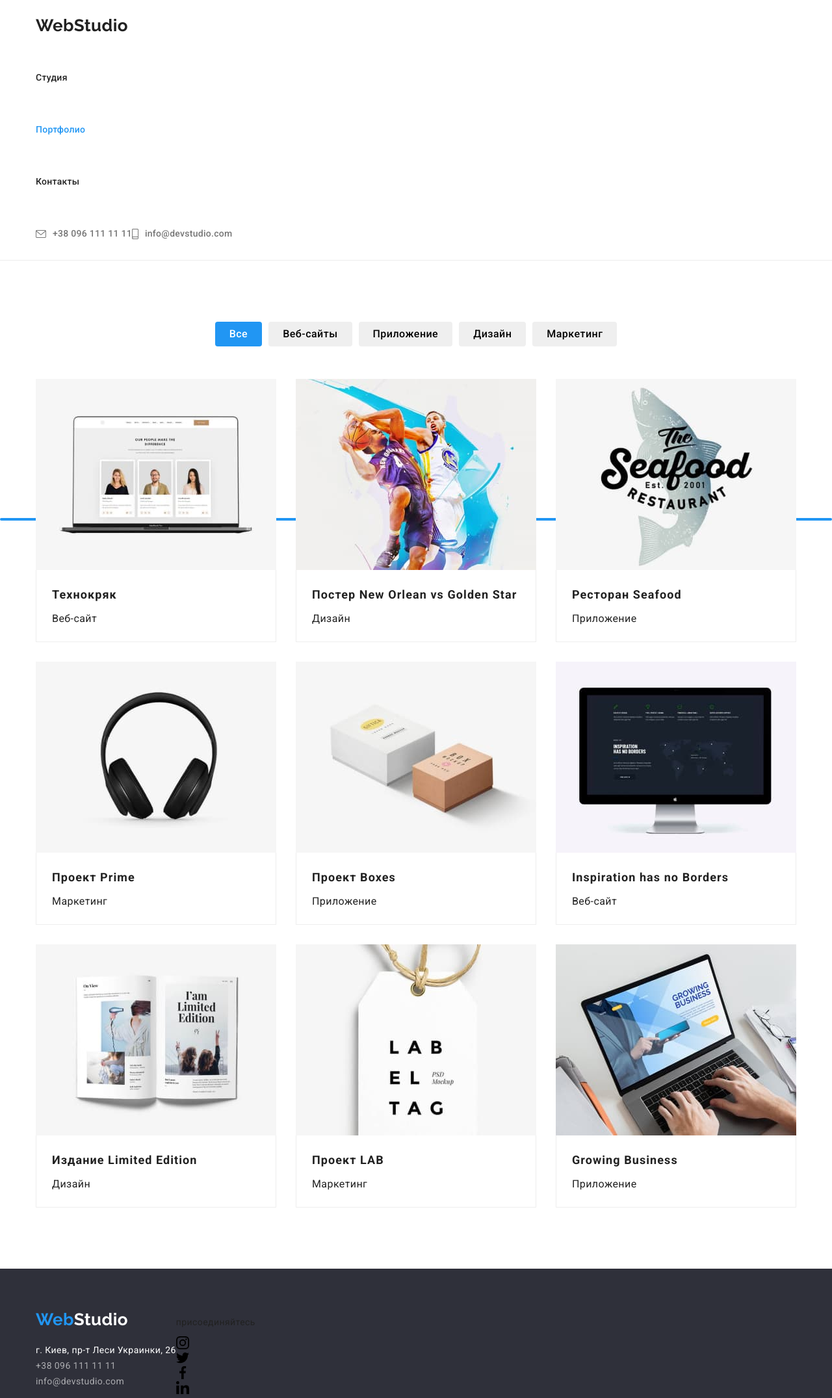
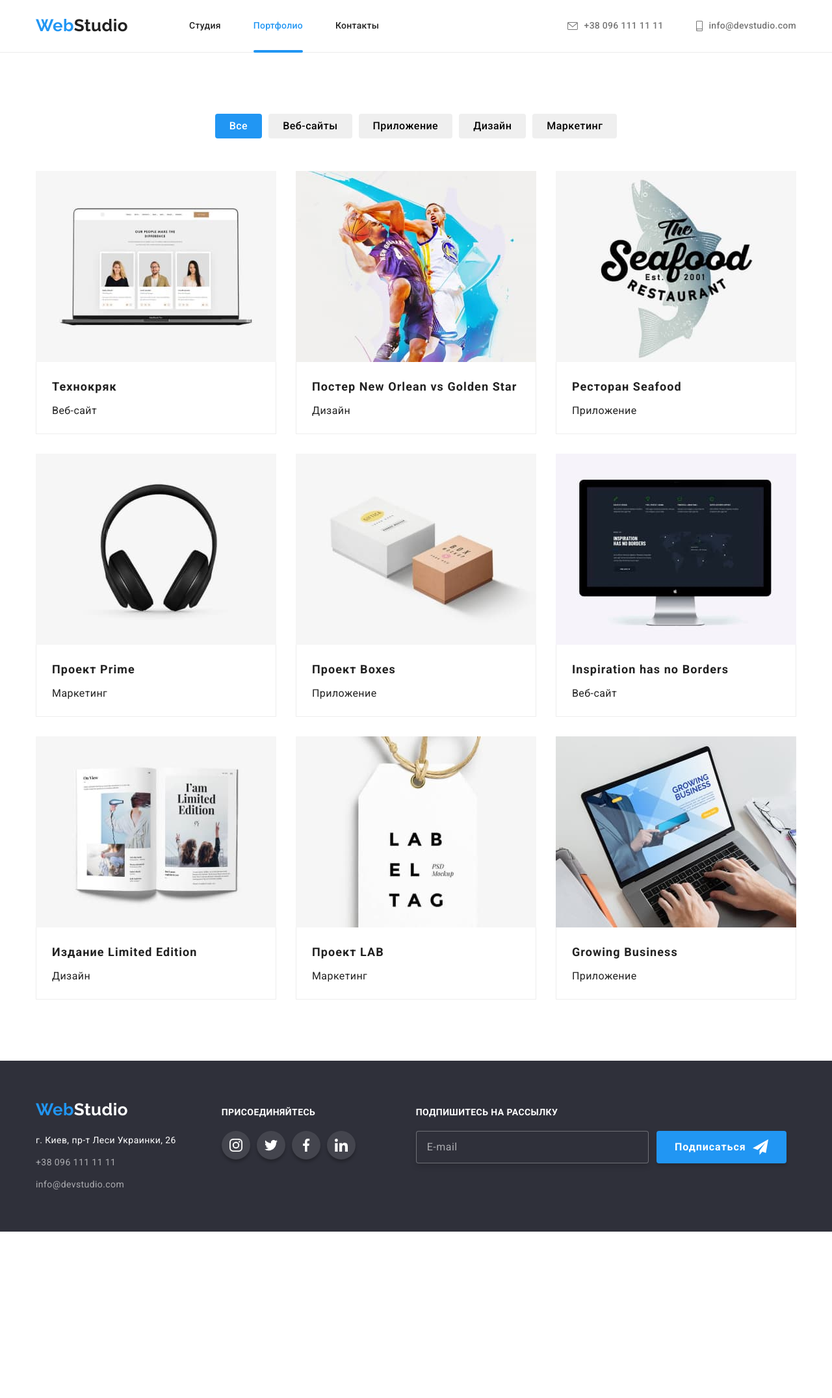
Before and after one commit to EvgenyShokotko/goit-markup-hw-06, a plain HTML site: page portfolio.html in a window 1280 px wide. Shown: the whole page at 65% size. After the commit the page ends 1895 px from the top, so only its background shows below. Drawn offline with nearby package versions, Linux system fonts and the light colour scheme.

Commit message:
first attemp

```diff
--- a/css/styles.css
+++ b/css/styles.css
@@ -639,6 +639,7 @@ textarea {
 	margin-left: 93px;
 }
 .subscribe-block-title {
+	display: block;
 	margin: 0;
 	margin-bottom: 20px;
 	font-weight: 700;
@@ -653,7 +654,9 @@ textarea {
 	display: flex;
 }
 .subscribe-form input {
-	padding-left: 15px;
+	padding-top: 15px;
+	padding-bottom: 15px;
+	padding-left: 16px;
 	outline: 0;
 	width: 358px;
 	border: 1px solid rgba(255, 255, 255, 0.3);
@@ -662,9 +665,7 @@ textarea {
 	background-color: var(--hero-footer-backcolor);
 }
 .subscribe-form input::placeholder {
-	padding-top: 15px;
-	padding-bottom: 15px;
-	padding-left: 16px;
+
 	font-weight: 400;
 	font-size: 16px;
 	line-height: 1.25;
@@ -758,12 +759,13 @@ textarea {
 	border: 1px solid rgba(0, 0, 0, 0.1);
 	background-color: var(--page-maintitle-color);
 	cursor: pointer;
-
-	transition: border-color 250ms var(--transition-cube);
+	}
+.close-btn svg {
+	transition: fill 250ms var(--transition-cube);
 }
-.close-btn:hover,
-.close-btn:focus {
-	border-color: var(--change-color-button);
+.close-btn:hover svg,
+.close-btn:focus svg {
+	fill: var(--change-color-button);
 }
 .modal-title {
 	display: block;
@@ -863,10 +865,6 @@ textarea:hover {
 	align-items: center;
 }
 .checkbox-decor {
-	display: flex;
-	justify-content: center;
-	align-items: center;
-
 	width: 16px;
 	height: 15px;
 	display: inline-block;
@@ -886,11 +884,20 @@ textarea:hover {
 }
 .link-policy {
 	color: var(--accent-colour);
-	text-decoration-line: underline;
+
 	font-weight: 400;
 	font-size: 14px;
 	line-height: 1.71;
 	letter-spacing: 0.03em;
+}
+.checkbox:checked + .checkbox-decor {
+	background-color: var(--accent-colour);
+	border: none;
+}
+.checkbox:hover + .checkbox-decor,
+.checkbox:focus + .checkbox-decor
+{
+	border-color: var(--accent-colour);
 }
 .btn-direction {
 	display: flex;
@@ -899,10 +906,3 @@ textarea:hover {
 .btn-submit.form {
 	margin: 0;
 }
-.checkbox:checked + .checkbox-decor {
-	background-color: var(--accent-colour);
-	border: none;
-}
-.checkbox:hover + .checkbox-decor {
-	border-color: var(--accent-colour);
-}
--- a/portfolio.html
+++ b/portfolio.html
@@ -18,18 +18,18 @@
 	<body>
 		<!-- Навигация, логотип -->
 		<header class="header">
-			<div class="conteiner main-nav">
+			<div class="conteiner page-navigation">
 				<a href="index.html" lang="en" class="header-logo">
-					<span class="logo">Web</span>Studio</a>
-				<nav class="header-nav">
-					<ul class="list nav">
-						<li class="li-nav"><a href="index.html" class="link">Студия</a></li>
-						<li class="li-nav"><a href="portfolio.html" class="link current">Портфолио</a></li>
-						<li class="li-nav"><a href="#" class="link">Контакты</a></li>
+					<span class="logo-span">Web</span>Studio</a>
+				<nav class="header-navigation">
+					<ul class="list navigation-list">
+						<li class="item-nav"><a href="index.html" class="link">Студия</a></li>
+						<li class="item-nav"><a href="portfolio.html" class="link current">Портфолио</a></li>
+						<li class="item-nav"><a href="#" class="link">Контакты</a></li>
 					</ul>
 				</nav>
 				<ul class="header-address list">
-					<li class="li-adr">
+					<li class="item-adr">
 						<a href="tel:+380961111111" class="link icon-contact">
 							<svg class="header-icon" width="16" height="12">
 								<use href="./images/icons.svg#icon-envelope"></use>
@@ -37,7 +37,7 @@
 							+38 096 111 11 11
 						</a>
 					</li>
-					<li class="li-adr">
+					<li class="item-adr">
 						<a href="mailto:info@devstudio.com" class="link icon-contact">
 							<svg class="header-icon" width="10" height="16">
 								<use href="./images/icons.svg#icon-smartphone"></use>
@@ -245,12 +245,12 @@
 		<!-- Адрес, контакты -->
 		<footer class="footer">
 			<div class="conteiner flex-bottom">
-				<div class="margin-flex">
+				<div class="footer-firstblock">
 					<a href="index.html" lang="en" class="footer-logo">
 						<span class="logo-bottom">Web</span>Studio</a>
-					<address class="adr">
-						<ul class="address list">
-							<li class="link-con">
+					<address>
+						<ul class="list">
+							<li class="item-contact">
 								<a
 									href="https://www.google.com.ua/maps/place/%D0%B1%D1%83%D0%BB.+%D0%9B%D0%B5%D1%81%D0%B8+%D0%A3%D0%BA%D1%80%D0%B0%D0%B8%D0%BD%D0%BA%D0%B8,+26,+%D0%9A%D0%B8%D0%B5%D0%B2,+02000/@50.4265807,30.5361971,17z/data=!3m1!4b1!4m5!3m4!1s0x40d4cf0e033ecbe9:0x57a4dffefec77da0!8m2!3d50.4265807!4d30.5383858?hl=ru"
 									target="_blank"
@@ -260,7 +260,7 @@
 									г. Киев, пр-т Леси Украинки, 26
 								</a>
 							</li>
-							<li class="link-con">
+							<li class="item-contact">
 								<a href="tel:+380961111111" class="link-contact">+38 096 111 11 11</a>
 							</li>
 							<li>
@@ -269,39 +269,52 @@
 						</ul>
 					</address>
 				</div>
-				<div class="social-section">
-					<p class="call">присоединяйтесь</p>
-					<ul class="list icons-bottom">
-						<li class="li-sosial">
-							<a class="bottom-icons" href="https://www.instagram.com/" target="_blank" rel="noreferrer noopener">
-								<svg class="svg" width="20" height="20">
+				<div class="social-block">
+					<p class="social-bl-title">присоединяйтесь</p>
+					<ul class="list socialicons-list">
+						<li class="item-socialicons">
+							<a class="socialicons-link" href="https://www.instagram.com/" target="_blank" rel="noreferrer noopener">
+								<svg class="socialicons-image" width="20" height="20">
 									<use href="./images/icons.svg#icon-instagram"></use>
 								</svg>
 							</a>
 						</li>
-						<li class="li-sosial">
-							<a class="bottom-icons" href="https://twitter.com/" target="_blank" rel="noreferrer noopener">
-								<svg class="svg" width="20" height="20">
-									<use href="./images/icons.svg#icon-twitter" width="20" height="20"></use>
+						<li class="item-socialicons">
+							<a class="socialicons-link" href="https://twitter.com/" target="_blank" rel="noreferrer noopener">
+								<svg class="socialicons-image" width="20" height="20">
+									<use href="./images/icons.svg#icon-twitter"></use>
 								</svg>
 							</a>
 						</li>
-						<li class="li-sosial">
-							<a class="bottom-icons" href="https://www.facebook.com/" target="_blank" rel="noreferrer noopener">
-								<svg class="svg" width="20" height="20">
-									<use href="./images/icons.svg#icon-facebook" width="20" height="20"></use>
+						<li class="item-socialicons">
+							<a class="socialicons-link" href="https://www.facebook.com/" target="_blank" rel="noreferrer noopener">
+								<svg class="socialicons-image" width="20" height="20">
+									<use href="./images/icons.svg#icon-facebook"></use>
 								</svg>
 							</a>
 						</li>
-						<li class="li-sosial">
-							<a class="bottom-icons" href="https://ru.linkedin.com/" target="_blank" rel="noreferrer noopener">
-								<svg class="svg" width="20" height="20">
-									<use href="./images/icons.svg#icon-linkedin" width="20" height="20"></use>
+						<li class="item-socialicons">
+							<a class="socialicons-link" href="https://ru.linkedin.com/" target="_blank" rel="noreferrer noopener">
+								<svg class="socialicons-image" width="20" height="20">
+									<use href="./images/icons.svg#icon-linkedin"></use>
 								</svg>
 							</a>
 						</li>
 					</ul>
 				</div>
+				<div class="subscribe-block">
+					<b class="subscribe-block-title">Подпишитесь на рассылку</b>
+					<form class="subscribe-form">
+						<label class="hidden" for="e-mail">E-mail</label>
+						<input type="email" name="e-mail" id="e-mail" placeholder="E-mail" />
+						<button class="btn-submit" type="submit">
+							Подписаться
+							<svg class="icon-send" width="24" height="24">
+								<use href="./images/icons.svg#icon-icon-send"></use>
+							</svg>
+						</button>
+					</form>
+				</div>
 			</div>
 		</footer>
 	</body>
```
Also changed, not shown: index.html (+4 -5 lines), images/icon-check.svg (deleted).
